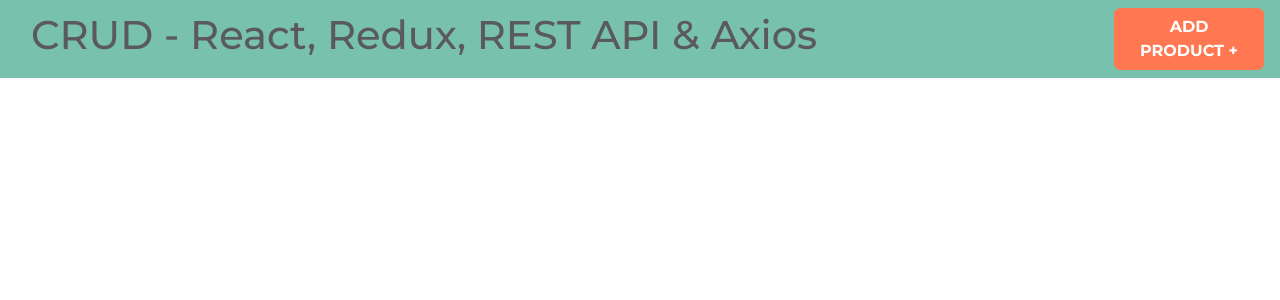
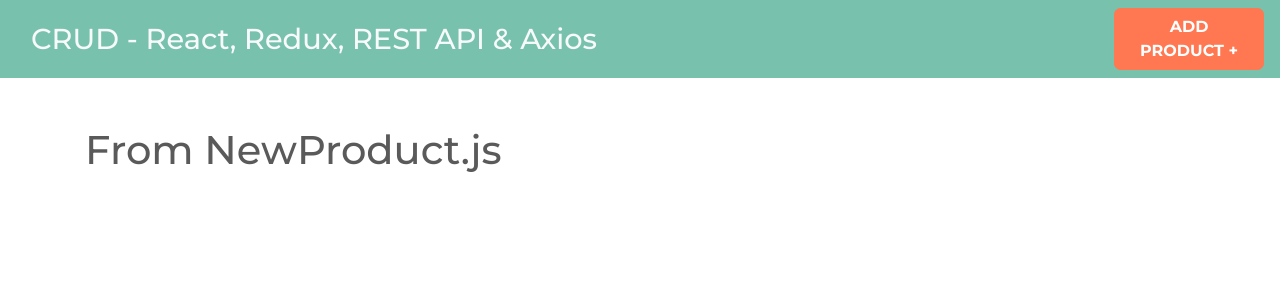
Before and after one commit to jlopezm82/react_redux_crud_products, a React (Create React App) app: page /products/new in a window 1280 px wide. Shown: the top 300 px of the page. Built offline with nearby package versions, Linux system fonts and the light colour scheme.

Commit message:
Install react-router-dom and Add Products.js, NewProduct.js and EditProduct.js components

```diff
--- a/package.json
+++ b/package.json
@@ -8,6 +8,7 @@
     "@testing-library/user-event": "^7.2.1",
     "react": "^16.13.1",
     "react-dom": "^16.13.1",
+    "react-router-dom": "^5.2.0",
     "react-scripts": "3.4.1"
   },
   "scripts": {
--- a/src/App.js
+++ b/src/App.js
@@ -1,11 +1,23 @@
-import React, { Fragment } from 'react';
+import React from 'react';
+import { BrowserRouter as Router, Route, Switch } from 'react-router-dom';
 import Header from './components/Header';
+import Products from './components/Products';
+import NewProduct from './components/NewProduct';
+import EditProduct from './components/EditProduct';
+
 
 function App() {
   return (
-    <Fragment>
+    <Router>
       <Header />
-    </Fragment>
+      <div className="container mt-5">
+        <Switch>
+          <Route exact path="/" component={Products} />
+          <Route exact path="/products/new" component={NewProduct} />
+          <Route exact path="/products/edit/:id" component={EditProduct} />
+        </Switch>
+      </div>
+    </Router>
   );
 }
 
--- /dev/null
+++ b/src/components/EditProduct.js
@@ -0,0 +1,9 @@
+import React from 'react';
+
+const EditProduct = () => {
+  return (
+    <h1>From EditProduct.js</h1>
+  );
+}
+
+export default EditProduct;
--- a/src/components/Header.js
+++ b/src/components/Header.js
@@ -1,15 +1,20 @@
 import React from 'react';
+import { Link } from 'react-router-dom';
 
 const Header = () => {
   return (
     <nav className="navbar navbar-expand-lg navbar-dark bg-primary justify-content-between">
       <div className="container">
-        <h1>CRUD - React, Redux, REST API & Axios</h1>
+        <h1>
+          <Link to={'/'} className="text-light">
+            CRUD - React, Redux, REST API & Axios
+          </Link>
+        </h1>
       </div>
-      <a href="/products/new"
+      <Link to={'/products/new'}
         className="btn btn-danger new-post d-block d-md-inline-block">
         Add product &#43;
-      </a>
+      </Link>
     </nav>
   );
 }
--- /dev/null
+++ b/src/components/NewProduct.js
@@ -0,0 +1,9 @@
+import React from 'react';
+
+const NewProduct = () => {
+  return (
+    <h1>From NewProduct.js</h1>
+  );
+}
+
+export default NewProduct;
--- /dev/null
+++ b/src/components/Products.js
@@ -0,0 +1,9 @@
+import React from 'react';
+
+const Products = () => {
+  return (
+    <h1>From Products.js</h1>
+  );
+}
+
+export default Products;
```
Also changed, not shown: 1 other file (tests, documents, lock files or other folders).
